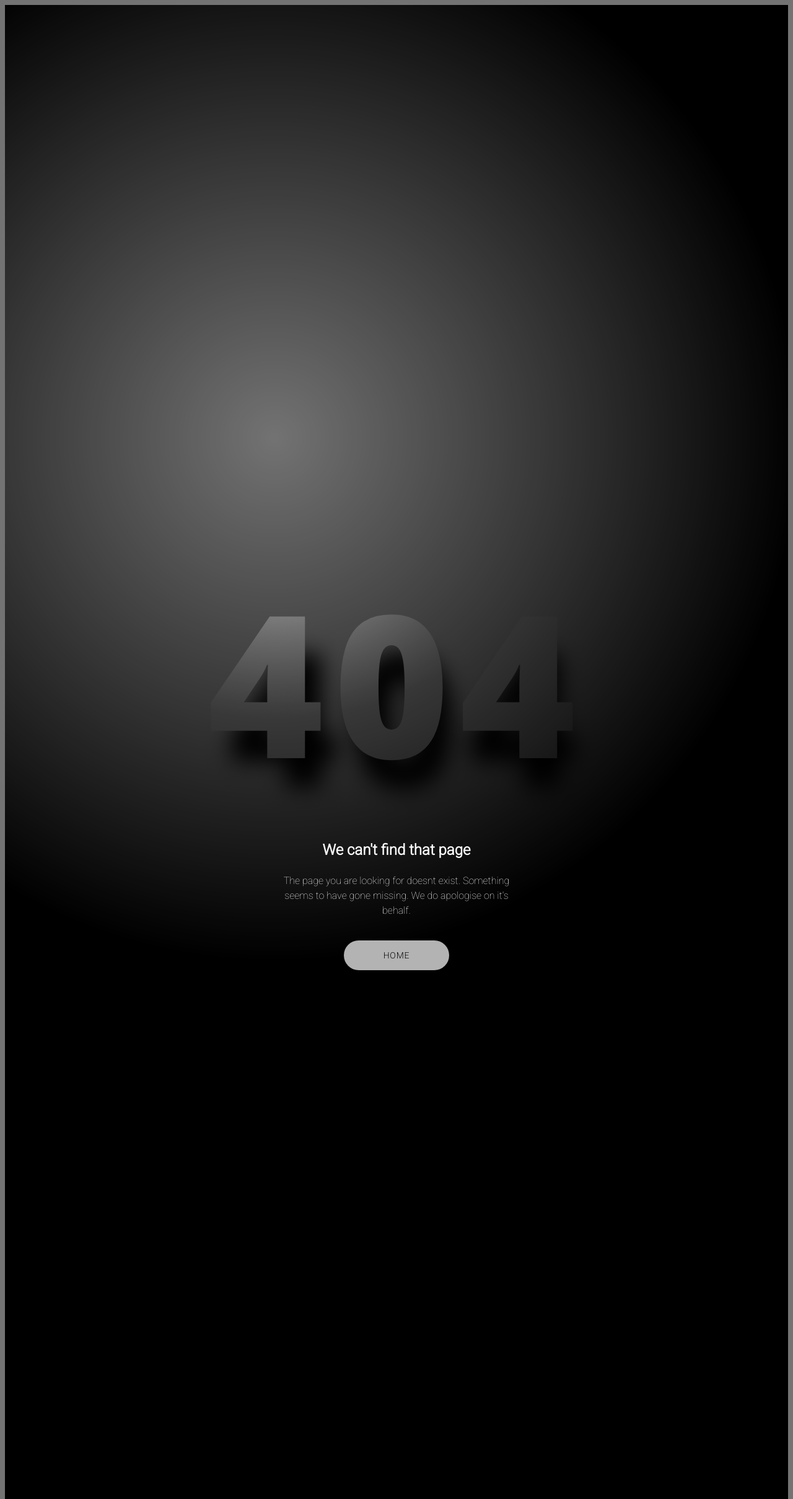
After one commit to Ensify/MedCare, a Flask app: template app/templates/404.html in a window 1280 px wide. The commit adds this page. Shown: the whole page at 62% size. Run offline with Flask 3, Linux system fonts and the light colour scheme; the template is opened without the code that fills it, so the values that code supplies are empty.

Commit message:
Minor ui changes, custom error handling

```diff
--- a/app/app.py
+++ b/app/app.py
@@ -1,6 +1,6 @@
 from base64 import b64encode
 from datetime import datetime
-from flask import Flask, request, render_template, redirect, url_for, session, flash, Response
+from flask import Flask, request, render_template, redirect, url_for, session, flash, Response, abort
 from pymongo import MongoClient
 import os
 from bson import ObjectId
@@ -84,6 +84,7 @@ def login():
         email = request.form['email']
         password = request.form['password']
         if email=="admin@gmail.com" and password=="admin":
+            session["admin"] = True
             return redirect(url_for('admin_approve'))
 
         user = hospital_users_collection.find_one({"email": email})
@@ -105,6 +106,7 @@ def login():
 
 @app.route('/register', methods=['GET', 'POST'])
 def register():
+
     if request.method == 'GET':
         return render_template('register.html')
     elif request.method == 'POST':
@@ -131,6 +133,8 @@ def register():
 
 @app.route('/approve', methods=['GET','POST'])
 def admin_approve():
+    if "admin" not in session:
+        abort(401)
     if request.method == 'POST':
         try:
             _id = int(request.form['hospitalId'].strip())
@@ -165,6 +169,8 @@ def admin_approve():
 
 @app.route('/profiles', methods=['GET', 'POST'])
 def profiles():
+    if "email" not in session:
+        abort(401)
     if request.method == 'POST':
         ph_no = request.form.get('phno').strip()
         if not ph_no:
@@ -181,6 +187,8 @@ def profiles():
 
 @app.route('/display/<int:patientId>', methods=['GET', 'POST'])
 def display(patientId):
+    if "email" not in session:
+        abort(401)
     session["patientId"] = patientId
     session["patientName"] = patient_collection.find_one({'patientId': patientId}).get('patientName')
     print(f"Patient ID: {patientId} {session['patientName']}")
@@ -225,6 +233,8 @@ def handle_submit():
 
 @app.route("/getdata", methods=["GET"])
 def getdata():
+    if "email" not in session:
+        abort(401)
     # access_doc = access_collection.find_one({"hospitalId": session["hospitalId"], "patientId": session["patientId"]})
     # print(access_doc.get('access'))
     # if access_doc and access_doc.get('access'):
@@ -235,11 +245,21 @@ def getdata():
     patient_details = patient_ehr.find({"patientId": session["patientId"]})
     # if patient_details:
     print(patient_details)
+    patient_details = list(patient_details)
+    summaries = conv_summary.find({"patientId": session["patientId"]})
+    hospital_names = get_hospital_names(patient_details)
+    # print(f"Now patient details: {patient_details}")
 
-    summaries = conv_summary.find({"patientId": session["patientId"]})
+    return render_template('patient_details.html', patient_details=patient_details, summaries=summaries, profile_summary=prof_summary, patient_name=session['patientName'], patient_id = session["patientId"], suggestions=suggestions, hospital_names=hospital_names)
 
-    return render_template('patient_details.html', patient_details=patient_details, summaries=summaries, profile_summary=prof_summary, patient_name=session['patientName'], patient_id = session["patientId"], suggestions=suggestions)
 
+def get_hospital_names(ehrs):
+    hospital_names = []
+    for ehr in ehrs:
+        hosp_doc = hospital_users_collection.find_one({'hospitalId': ehr.get('hospitalId')})
+        hospital_names.append(hosp_doc.get('hospitalName'))
+    print(hospital_names)
+    return hospital_names
 
 @app.route('/generate_otp', methods = ['POST'])
 def generate_otp():
@@ -282,12 +302,14 @@ def request_access():
             patient_details = patient_ehr.find({"patientId": session["patientId"]})
 
             print(patient_details)
+            patient_details = list(patient_details)
             summaries = conv_summary.find({"patientId": session["patientId"]})
             profile_summary_doc = patient_collection.find_one({"patientId": session["patientId"]})
             prof_summary = profile_summary_doc.get('profileSummary')
 
             suggestions = profile_summary_doc.get('suggestions')
-            return render_template('patient_details.html', patient_details=patient_details, summaries=summaries, profile_summary=prof_summary, suggestions=suggestions, patient_name=session['patientName'], patient_id=session['patientId'])
+            hospital_names = get_hospital_names(patient_details)
+            return render_template('patient_details.html', patient_details=patient_details, summaries=summaries, profile_summary=prof_summary, suggestions=suggestions, patient_name=session['patientName'], patient_id=session['patientId'], hospital_names =hospital_names)
 
         else:
             flash("Invalid OTP. Try again")
@@ -312,6 +334,22 @@ def get_document(_id):
     except Exception as e:
         return f"Error: {str(e)}", 400
 
+
+@app.errorhandler(404)
+def page_not_found(e):
+    return render_template('404.html'), 404
+
+
+@app.errorhandler(401)
+def unauthorized(e):
+    return render_template('401.html'), 401
+
+
+@app.errorhandler(405)
+def unauthorized(e):
+    return render_template('405.html'), 405
+
+
 @app.route('/logout', methods=['POST', 'GET'])
 def logout():
     session.clear()
--- /dev/null
+++ b/app/templates/404.html
@@ -0,0 +1,179 @@
+<!DOCTYPE html>
+<html lang="en">
+
+<head>
+    <meta charset="UTF-8">
+    <meta name="viewport" content="width=device-width, initial-scale=1.0">
+    <title>404</title>
+    <style>
+        @import url("https://fonts.googleapis.com/css2?family=Open+Sans:wght@800&family=Roboto:wght@100;300&display=swap");
+
+        :root {
+            --button: #b3b3b3;
+            --button-color: #0a0a0a;
+            --shadow: #000;
+            --bg: #737373;
+            --header: #7a7a7a;
+            --color: #fafafa;
+            --lit-header: #e6e6e6;
+            --speed: 2s;
+        }
+
+        * {
+            box-sizing: border-box;
+            transform-style: preserve-3d;
+        }
+
+        @property --swing-x {
+            initial-value: 0;
+            inherits: false;
+            syntax: '<integer>';
+        }
+
+        @property --swing-y {
+            initial-value: 0;
+            inherits: false;
+            syntax: '<integer>';
+        }
+
+        body {
+            min-height: 100vh;
+            display: flex;
+            font-family: 'Roboto', sans-serif;
+            flex-direction: column;
+            align-items: center;
+            justify-content: center;
+            background: var(--bg);
+            color: var(--color);
+            perspective: 1200px;
+        }
+
+        a {
+            text-transform: uppercase;
+            text-decoration: none;
+            background: var(--button);
+            color: var(--button-color);
+            padding: 1rem 4rem;
+            border-radius: 4rem;
+            font-size: 0.875rem;
+            letter-spacing: 0.05rem;
+        }
+
+        p {
+            font-weight: 100;
+        }
+
+        h1 {
+            -webkit-animation: swing var(--speed) infinite alternate ease-in-out;
+            animation: swing var(--speed) infinite alternate ease-in-out;
+            font-size: clamp(5rem, 40vmin, 20rem);
+            font-family: 'Open Sans', sans-serif;
+            margin: 0;
+            margin-bottom: 1rem;
+            letter-spacing: 1rem;
+            transform: translate3d(0, 0, 0vmin);
+            --x: calc(50% + (var(--swing-x) * 0.5) * 1%);
+            background: radial-gradient(var(--lit-header), var(--header) 45%) var(--x) 100%/200% 200%;
+            -webkit-background-clip: text;
+            color: transparent;
+        }
+
+        h1:after {
+            -webkit-animation: swing var(--speed) infinite alternate ease-in-out;
+            animation: swing var(--speed) infinite alternate ease-in-out;
+            content: "404";
+            position: absolute;
+            top: 0;
+            left: 0;
+            color: var(--shadow);
+            filter: blur(1.5vmin);
+            transform: scale(1.05) translate3d(0, 12%, -10vmin) translate(calc((var(--swing-x, 0) * 0.05) * 1%), calc((var(--swing-y) * 0.05) * 1%));
+        }
+
+        .cloak {
+            animation: swing var(--speed) infinite alternate-reverse ease-in-out;
+            height: 100%;
+            width: 100%;
+            transform-origin: 50% 30%;
+            transform: rotate(calc(var(--swing-x) * -0.25deg));
+            background: radial-gradient(40% 40% at 50% 42%, transparent, #000 35%);
+        }
+
+        .cloak__wrapper {
+            position: fixed;
+            top: 0;
+            left: 0;
+            bottom: 0;
+            right: 0;
+            overflow: hidden;
+        }
+
+        .cloak__container {
+            height: 250vmax;
+            width: 250vmax;
+            position: absolute;
+            top: 50%;
+            left: 50%;
+            transform: translate(-50%, -50%);
+        }
+
+        .info {
+            text-align: center;
+            line-height: 1.5;
+            max-width: clamp(16rem, 90vmin, 25rem);
+        }
+
+        .info>p {
+            margin-bottom: 3rem;
+        }
+
+        @-webkit-keyframes swing {
+            0% {
+                --swing-x: -100;
+                --swing-y: -100;
+            }
+
+            50% {
+                --swing-y: 0;
+            }
+
+            100% {
+                --swing-y: -100;
+                --swing-x: 100;
+            }
+        }
+
+        @keyframes swing {
+            0% {
+                --swing-x: -100;
+                --swing-y: -100;
+            }
+
+            50% {
+                --swing-y: 0;
+            }
+
+            100% {
+                --swing-y: -100;
+                --swing-x: 100;
+            }
+        }
+    </style>
+</head>
+
+<body>
+
+    <h1>404</h1>
+    <div class="cloak__wrapper">
+        <div class="cloak__container">
+            <div class="cloak"></div>
+        </div>
+    </div>
+    <div class="info">
+        <h2>We can't find that page</h2>
+        <p>The page you are looking for doesnt exist. Something seems to have gone missing. We do apologise on it's
+            behalf.</p><a href="/" target="_blank" rel="noreferrer noopener">Home</a>
+    </div>
+</body>
+
+</html>
--- a/app/templates/patient_details.html
+++ b/app/templates/patient_details.html
@@ -209,7 +209,7 @@
 
           <div class="card card-upgrade">
             <div class="card-header text-center border-bottom-0">
-              <h4 class="card-title">Profiles - {{user_name}}</h4>
+              <h4 class="card-title">Profiles</h4>
               <!-- <p class="card-category">Viewing as: {{view}}</p> -->
             </div>
             <div class="card-body">
@@ -218,7 +218,7 @@
                   <thead>
                     <tr>
                       <th>Patient ID</th>
-                      <th>Hospital ID</th>
+                      <th>Hospital Name</th>
                       <th>Doctor Consulted</th>
                       <th>File Name</th>
                       <th>Actions</th>
@@ -229,7 +229,7 @@
                     {% for doc in patient_details %}
                     <tr>
                       <td class="text-dark">{{ doc.patientId }}</td>
-                      <td class="text-dark">{{ doc.hospitalId }}</td>
+                      <td class="text-dark">{{ hospital_names[loop.index-1] }}</td>
                       <td class="text-dark">{{ doc.doctorName }}</td>
                       <td class="text-dark">{{ doc.fileName }}</td>
                       <td>
```
Also changed, not shown: app/templates/401.html (added, +117 -0 lines), app/templates/405.html (added, +117 -0 lines), app/templates/display.html (+8 -1 lines), app/templates/profiles.html (+45 -102 lines), README.md.
